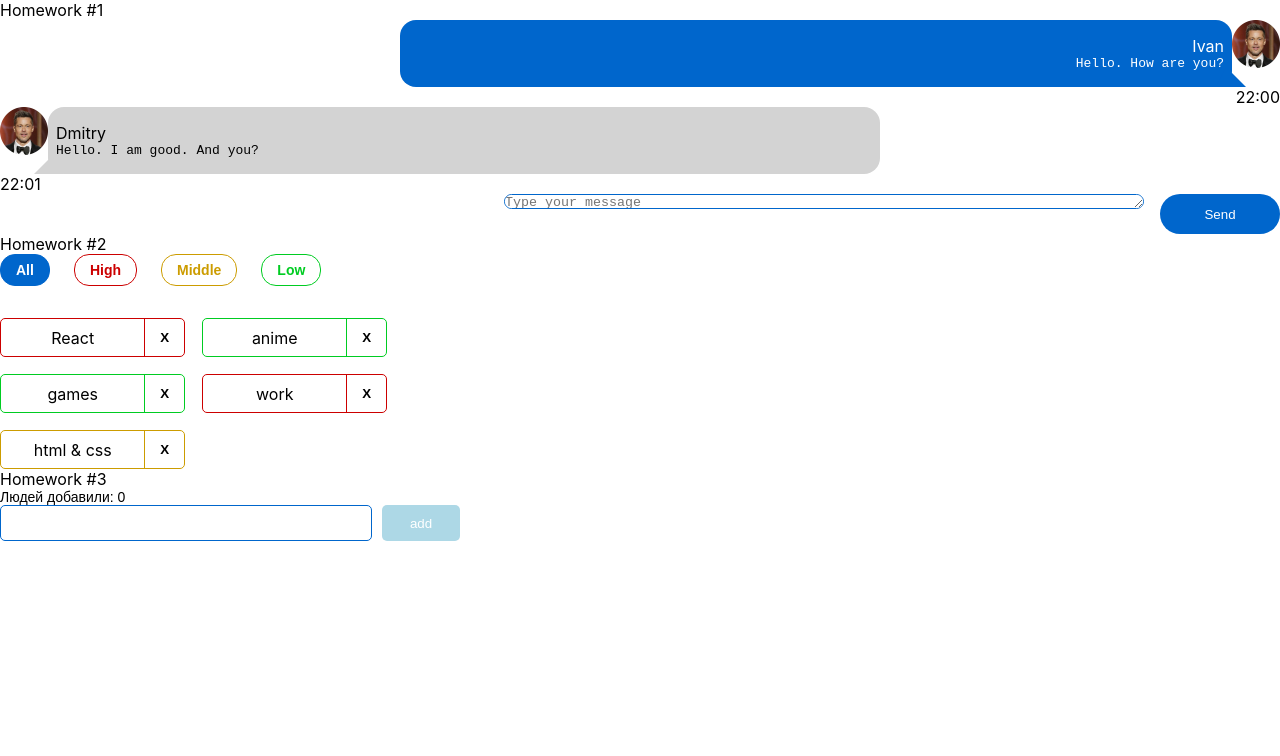
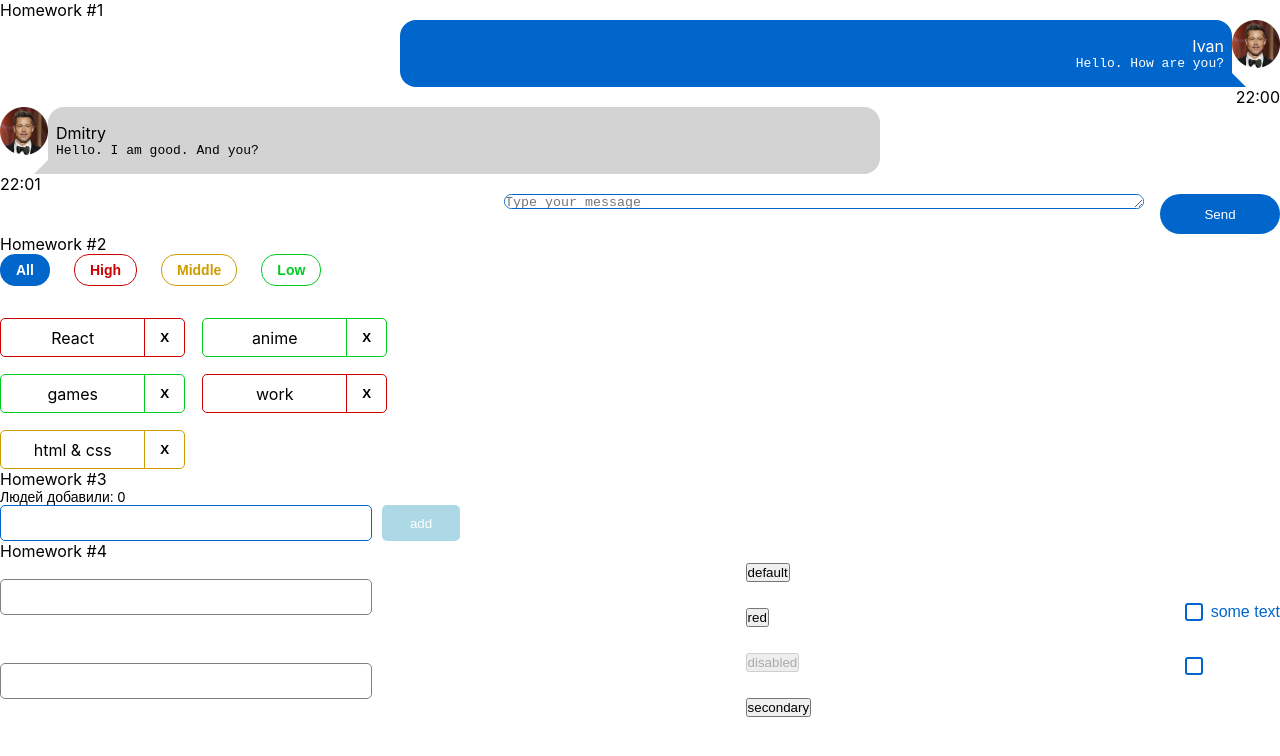
Before and after one commit to dnkdev1/hws2-master, a React (Create React App) app: page / in a window 1280 px wide. Shown: the top 756 px of the page. Built offline with nearby package versions, Linux system fonts and the light colour scheme.

Commit message:
HW4: move span from SuperInputText from right to top

```diff
--- a/src/s1-main/App.tsx
+++ b/src/s1-main/App.tsx
@@ -3,6 +3,7 @@
 import HW1 from '../s2-homeworks/hw01/HW1'
 import HW2 from "../s2-homeworks/hw02/HW2";
 import HW3 from "../s2-homeworks/hw03/HW3";
+import HW4 from "../s2-homeworks/hw04/HW4";
 
 function App() {
     return (
@@ -11,7 +12,7 @@
             {/*раскомментировать по ходу выполнения*/}
             <HW2/>
             <HW3/>
-            {/*<HW4/>*/}
+            <HW4/>
 
             {/*при выполнении дз 5 и более - закомментировать здесь дз 1-4, так как они есть внутри дз 5*/}
             {/*<HW5/>*/}
--- a/src/s2-homeworks/hw04/common/c1-SuperInputText/SuperInputText.module.css
+++ b/src/s2-homeworks/hw04/common/c1-SuperInputText/SuperInputText.module.css
@@ -1,16 +1,26 @@
 .input:focus {
+    outline: none;
 }
 
 .input {
+    width: 372px;
+    height: 36px;
+    border: 1px solid grey;
+    border-radius: 5px;
+    padding: 0 10px;
 }
 
 .inputWrapper {
+    display: flex;
+    flex-direction: column-reverse; /* вертикальное расположение */
+    align-items: flex-start; /* выравнивание по левому краю */
 }
 
 .superInput {
 }
 
 .errorInput {
+    border: 1px solid red;
 }
 
 .errorInput:focus {
--- a/src/s2-homeworks/hw04/common/c1-SuperInputText/SuperInputText.tsx
+++ b/src/s2-homeworks/hw04/common/c1-SuperInputText/SuperInputText.tsx
@@ -50,6 +50,7 @@
 
     const finalSpanClassName = s.error
         + (spanClassName ? ' ' + spanClassName : '')
+
     const finalInputClassName = s.input
         + (error ? ' ' + s.errorInput : ' ' + s.superInput)
         + (className ? ' ' + className : '') // задача на смешивание классов
--- a/src/s2-homeworks/hw04/common/c2-SuperButton/SuperButton.module.css
+++ b/src/s2-homeworks/hw04/common/c2-SuperButton/SuperButton.module.css
@@ -8,9 +8,11 @@
 }
 
 .default {
+
 }
 
 .red {
+
 }
 
 .default:hover {
```
